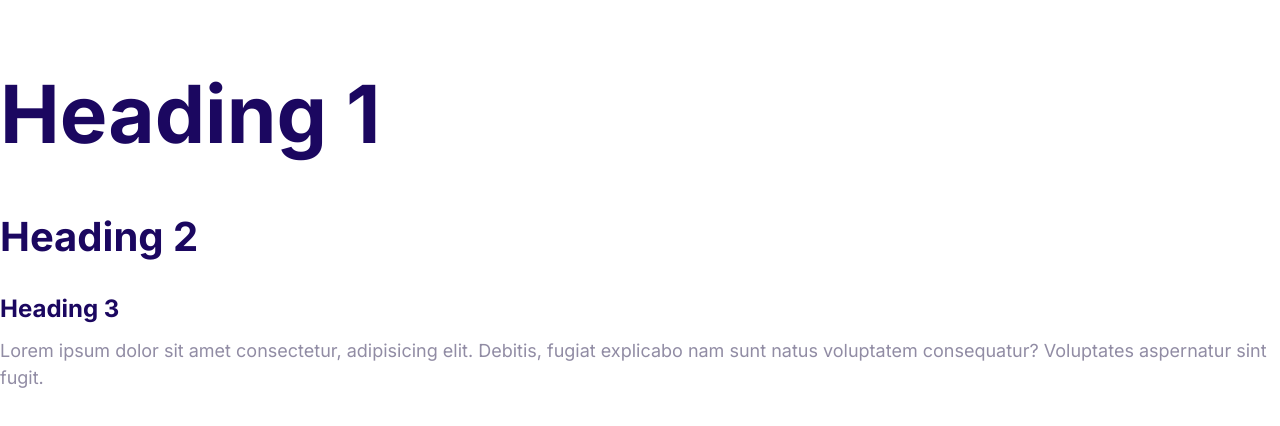
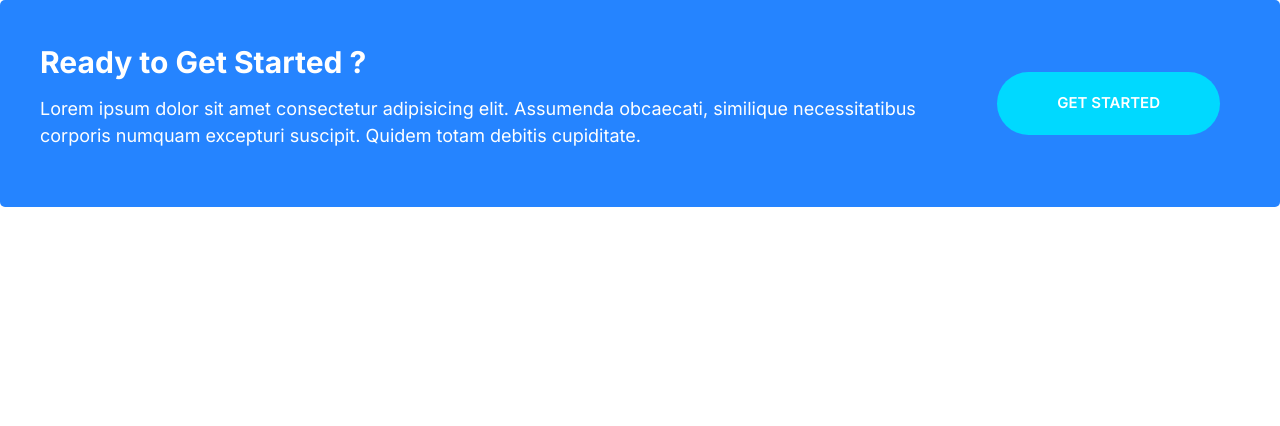
Before and after one commit to Thipul2003/moshify, a plain HTML site: page index.html in a window 1280 px wide. Drawn offline with Linux system fonts and the light colour scheme.

Commit message:
Define the Callout Component

```diff
--- a/css/styles.css
+++ b/css/styles.css
@@ -237,6 +237,11 @@ a {
 
 .btn--accent:hover {
   background: #ec3000;
+}
+
+.btn--streched {
+  padding-left: 6rem;
+  padding-right: 6rem;
 }
 
 .btn--block {
@@ -483,3 +488,42 @@ a {
     margin-left: 6rem;
   }
 }
+
+/* Callout */
+.callout {
+  padding: 4rem;
+  border-radius: 5px;
+}
+
+.callout--primary {
+  background: var(--color-primary);
+  color: #fff;
+}
+
+.callout__heading {
+  margin-top: 0;
+  color: #fff;
+  font-size: 3rem;
+}
+
+.callout .btn {
+  justify-self: center;
+  align-self: center;
+}
+
+.callout__content {
+  text-align: center;
+}
+
+@media screen and (min-width: 768px) {
+  .callout .grid--1x2 {
+    grid-template-columns: 1fr auto;
+  }
+  .callout__content {
+    text-align: left;
+  }
+  .callout .btn {
+    justify-self: start;
+    margin: 0 2rem;
+  }
+}
--- a/index.html
+++ b/index.html
@@ -14,13 +14,18 @@
     <link rel="stylesheet" href="css/styles.css" />
   </head>
   <body>
-    <h1>Heading 1</h1>
-    <h2>Heading 2</h2>
-    <h3>Heading 3</h3>
-    <p>
-      Lorem ipsum dolor sit amet consectetur, adipisicing elit. Debitis, fugiat
-      explicabo nam sunt natus voluptatem consequatur? Voluptates aspernatur
-      sint fugit.
-    </p>
+    <div class="callout callout--primary">
+      <div class="grid grid--1x2">
+        <div class="callout__content">
+          <h2 class="callout__heading">Ready to Get Started ?</h2>
+          <p>
+            Lorem ipsum dolor sit amet consectetur adipisicing elit. Assumenda
+            obcaecati, similique necessitatibus corporis numquam excepturi
+            suscipit. Quidem totam debitis cupiditate.
+          </p>
+        </div>
+        <a href="#" class="btn btn--secondary btn--streched">Get Started</a>
+      </div>
+    </div>
   </body>
 </html>
```
Also changed, not shown: components/callout.html (added, +13 -0 lines).
